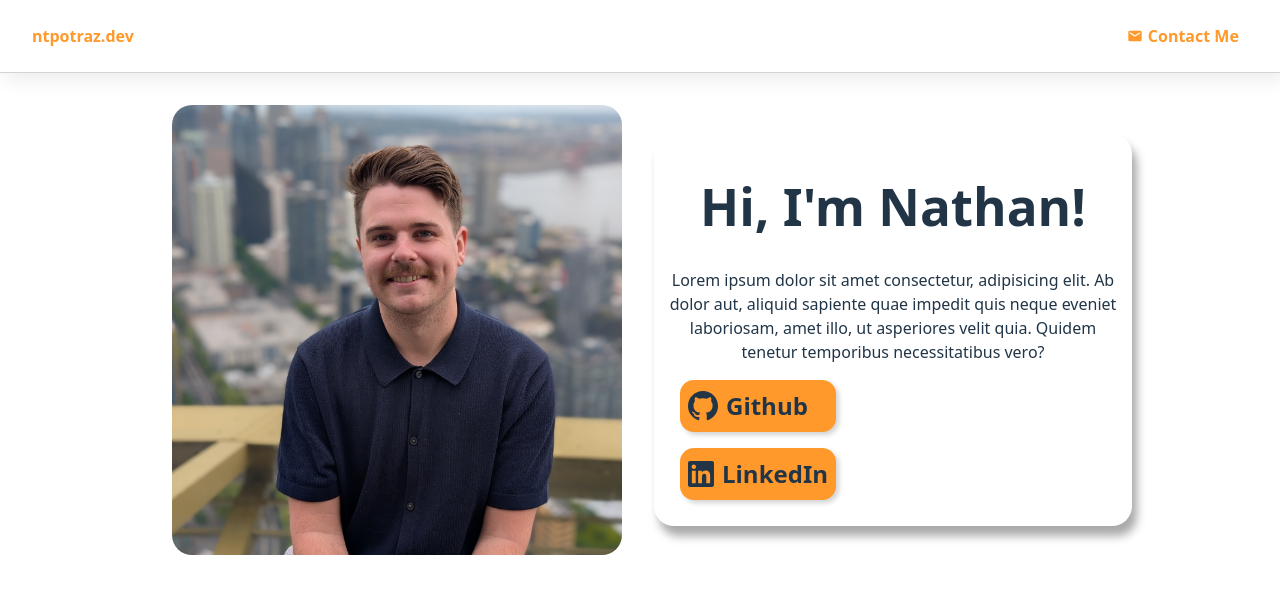
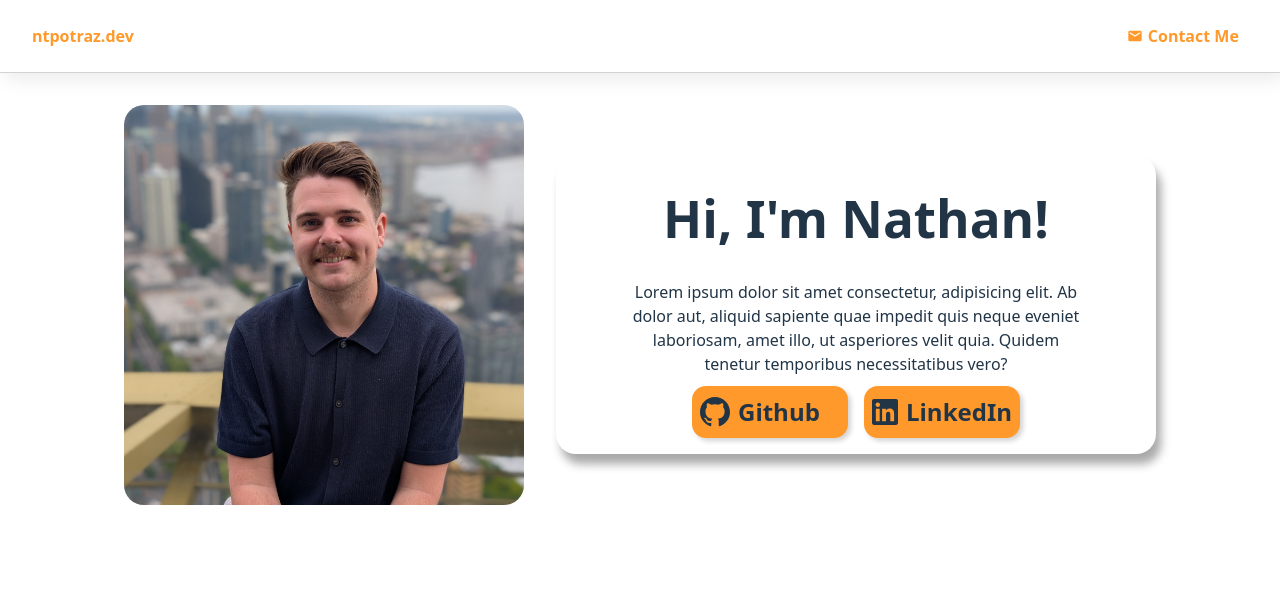
Before and after one commit to ntpotraz/homepage, a React (Vite) app: page / in a window 1280 px wide. Shown: the top 594 px of the page. Built offline with nearby package versions, Linux system fonts and the light colour scheme.

Commit message:
Fixed styling

```diff
--- a/src/Summary.css
+++ b/src/Summary.css
@@ -3,24 +3,28 @@
   display: flex;
   justify-content: center;
   align-items: center;
+  flex-wrap: wrap;
+  align-items: center;
   gap: 2rem;
-  padding-left: 3rem;
-  padding-right: 1.5rem;
 }
 
 .nathan {
-  width: min(50vw, 450px);
+  width: min(40vw, 400px);
   border-radius: 20px;
 }
 
 .summaryInfo {
-  padding: 10px;
   border-radius: 20px;
   box-shadow: darkgray 5px 10px 10px;
+  width: min(600px);
+  display: flex;
+  flex-direction: column;
+  align-items: center;
 }
 
 .sumText {
   max-width: 50ch;
+  margin: 0 0 10px 0;
 }
 
 .links {
@@ -28,13 +32,12 @@
   padding: 0;
   list-style: none;
   display: flex;
-  flex-direction: column;
-  justify-content: start;
+  justify-content: center;
+  gap: 1rem;
 }
 
 .link {
   margin-bottom: 1rem;
-  margin-left: 1rem;
   font-size: 1.5rem;
   display: flex;
   gap: 1rem;
```
